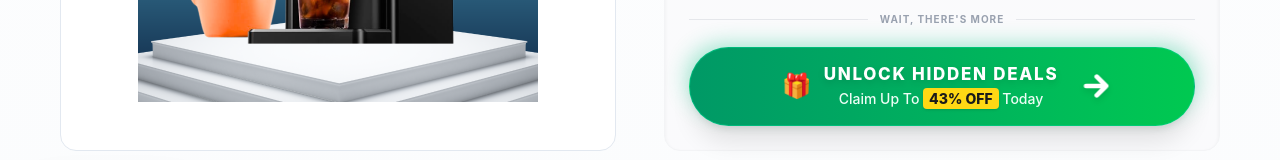
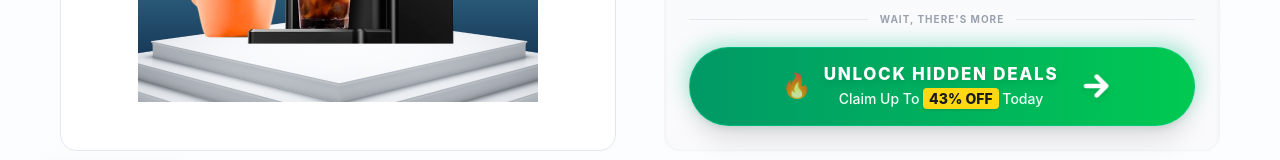
Before and after one commit to ausafusa/odeals, a Next.js app: page /products/automatic-coffee-machine-with-reusable-filter in a window 1280 px wide. Shown: the part 558-718 px from the top of the page. Built offline with nearby package versions, Linux system fonts and the light colour scheme.

Commit message:
Update amazon-button.tsx

```diff
--- a/components/amazon-button.tsx
+++ b/components/amazon-button.tsx
@@ -9,7 +9,7 @@
   return (
     <div className="flex flex-col gap-5 mt-8 p-6 bg-gray-50/50 rounded-2xl border border-gray-100 shadow-inner">
 
-      {/* Custom CSS for Continuous Arrow Animation */}
+      {/* Custom CSS for Continuous Animations */}
       <style dangerouslySetInnerHTML={{ __html: `
         @keyframes point-right {
           0%, 100% { transform: translateX(0); }
@@ -46,7 +46,7 @@
           <hr className="flex-grow border-gray-200" />
       </div>
 
-      {/* Section 2: Bonus Deals Link (REALISTIC & PRO ANIMATED) */}
+      {/* Section 2: Bonus Deals Link (ULTRA PRO ANIMATED) */}
       <div className="bonus-deals-card space-y-4 relative">
         {/* Background Glowing Pulse Animation */}
         <div className="absolute inset-0 bg-emerald-500 rounded-full blur-md opacity-40 animate-pulse"></div>
@@ -57,7 +57,8 @@
           rel="noopener noreferrer"
           className="relative group w-full flex items-center justify-center gap-3 p-4 rounded-full bg-gradient-to-r from-emerald-600 to-green-500 text-white shadow-xl hover:shadow-2xl hover:-translate-y-1 transition-all duration-300 border border-emerald-400/50"
         >
-          <span className="text-2xl group-hover:scale-110 transition-transform duration-300">🎁</span>
+          {/* Continuous Animated Fire Icon (animate-pulse) */}
+          <span className="text-2xl animate-pulse group-hover:scale-110 transition-transform duration-300">🔥</span>
 
           <div className="flex flex-col items-center leading-tight z-10">
             <span className="text-[15px] sm:text-[17px] font-extrabold tracking-widest uppercase text-white drop-shadow-md">
@@ -68,7 +69,7 @@
             </span>
           </div>
 
-          {/* Continuously Animated Arrow SVG */}
+          {/* Continuously Animated Arrow SVG (animate-point) */}
           <svg className="w-8 h-8 text-white animate-point z-10 drop-shadow-md" fill="none" stroke="currentColor" viewBox="0 0 24 24" xmlns="http://www.w3.org/2000/svg"><path strokeLinecap="round" strokeLinejoin="round" strokeWidth={3.5} d="M13 5l7 7m0 0l-7 7m7-7H5" /></svg>
         </a>
       </div>
```
